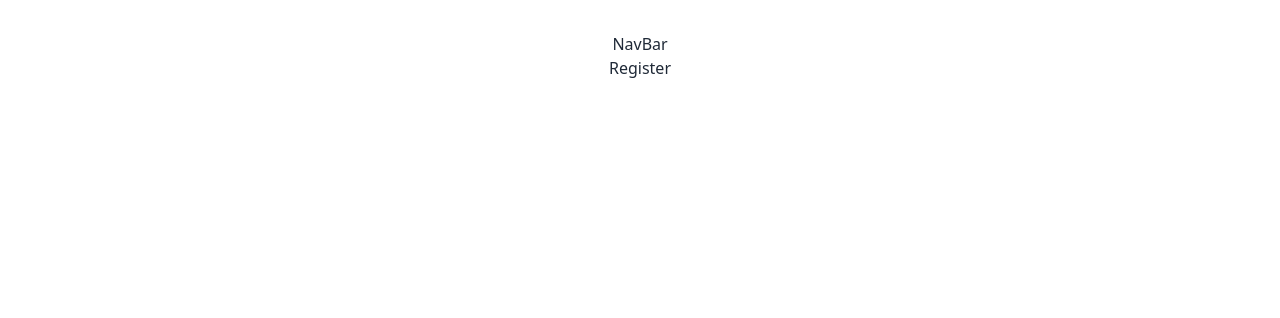
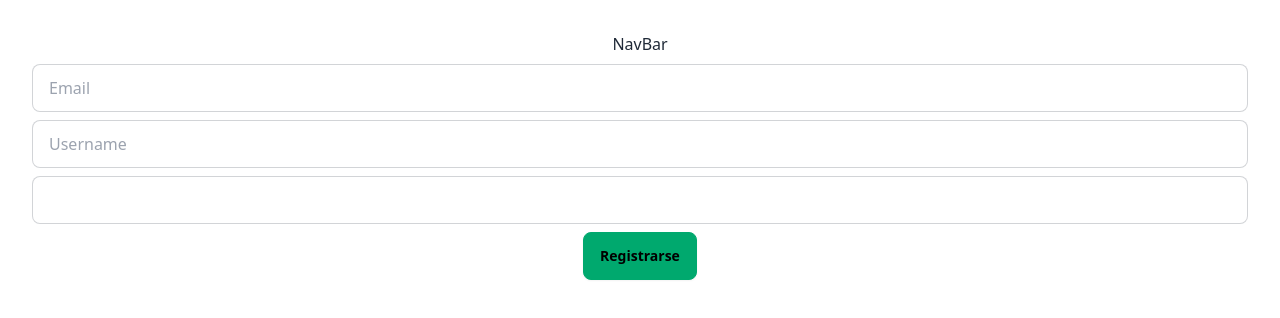
Before and after one commit to SGonzalezQuimbo/mern-full, a React (Vite) app in the folder front-clientMDB/: page /register in a window 1280 px wide. Shown: the top 318 px of the page. Built offline with nearby package versions, Linux system fonts and the light colour scheme.

Commit message:
se agregaron inputs para registro

```diff
--- a/front-clientMDB/package.json
+++ b/front-clientMDB/package.json
@@ -12,6 +12,7 @@
   "dependencies": {
     "react": "^18.2.0",
     "react-dom": "^18.2.0",
+    "react-hook-form": "^7.51.5",
     "react-router-dom": "^6.23.1"
   },
   "devDependencies": {
--- a/front-clientMDB/src/App.jsx
+++ b/front-clientMDB/src/App.jsx
@@ -1,5 +1,6 @@
 import { Routes, Route, useLocation } from 'react-router-dom'
 
+import RegisterView from './views/RegisterView';
 import Card from './components/Card/Card'
 import './App.css'
 
@@ -13,7 +14,7 @@ function App() {
     <Routes>
       <Route path='/' element={<h1>Home</h1>}/>
       <Route path='/login' element={<h1>Login</h1>}/>
-      <Route path='/register' element={<h1>Register</h1>}/>
+      <Route path='/register' element={<RegisterView/>}/>
       <Route path='/tasks' element={<h1>Todas las tareas</h1>}/>
       <Route path='/add-task' element={<h1>Agregar tarea</h1>}/>
       <Route path='/detail-tasks/:id' element={<h1>Detalle de tareas</h1>}/>
--- a/front-clientMDB/src/views/RegisterView.jsx
+++ b/front-clientMDB/src/views/RegisterView.jsx
@@ -0,0 +1,43 @@
+import { useForm } from 'react-hook-form'
+
+function RegisterView() {
+    const { register, handleSubmit } = useForm();
+    return (
+        <div>
+
+            <form
+                onSubmit={handleSubmit((values) => {
+                    console.log(values);
+                })}>
+                {/* <label>Nombre de usuario:</label>
+                <input type="text" {...register("username", { required: true })} />
+
+                <label>Email:</label>
+                <input type="email" {...register("email", { required: true })} />
+
+                <label>Contraseña:</label>
+                <input type="password" {...register("password", { required: true })} /> */}
+
+
+                <label className="input input-bordered flex items-center gap-2 my-2">
+                    <input type="email" className="grow" placeholder="Email" {...register("email", {required: true})} />
+                </label>
+
+                <label className="input input-bordered flex items-center gap-2 my-2">
+                    <input type="text" className="grow" placeholder="Username" {...register("username", {required: true})} />
+                </label>
+
+                <label className="input input-bordered flex items-center gap-2 my-2">
+                    <input type="password" className="grow" {...register("password", {required: true})} />
+                </label>
+
+                <button className='btn btn-success' type='submit'>Registrarse</button>
+
+
+            </form>
+
+        </div>
+    )
+}
+
+export default RegisterView;
```
Also changed, not shown: 1 other file (tests, documents, lock files or other folders).
